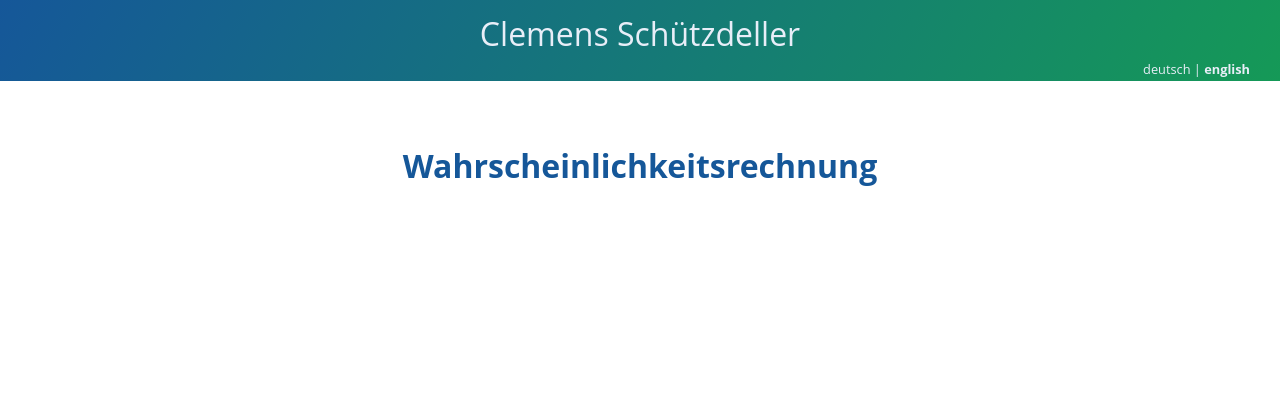
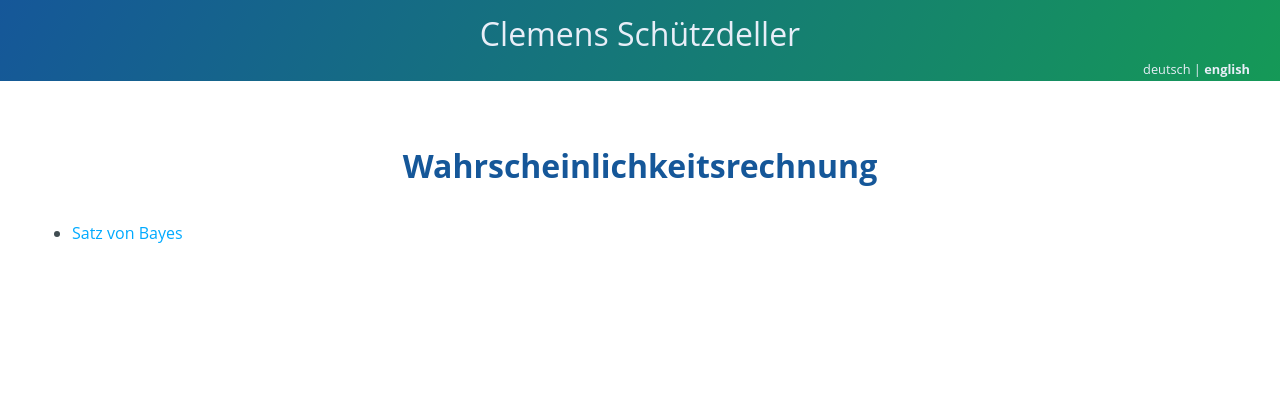
Before and after one commit to cs-LA/home, a Jekyll site: the page built from Wahrscheinlichkeitsrechnung.md, in a window 1280 px wide. Shown: the top 417 px of the page. Built offline with Jekyll 4.4.1, drawn with Linux system fonts in a browser that asks for light colours; our own code applies the rules of GitHub Pages for plain Markdown files.

Commit message:
Update Wahrscheinlichkeitsrechnung.md

```diff
--- a/Wahrscheinlichkeitsrechnung.md
+++ b/Wahrscheinlichkeitsrechnung.md
@@ -1 +1,3 @@
 # Wahrscheinlichkeitsrechnung
+
+ - [Satz von Bayes](Bayes.html)
```
